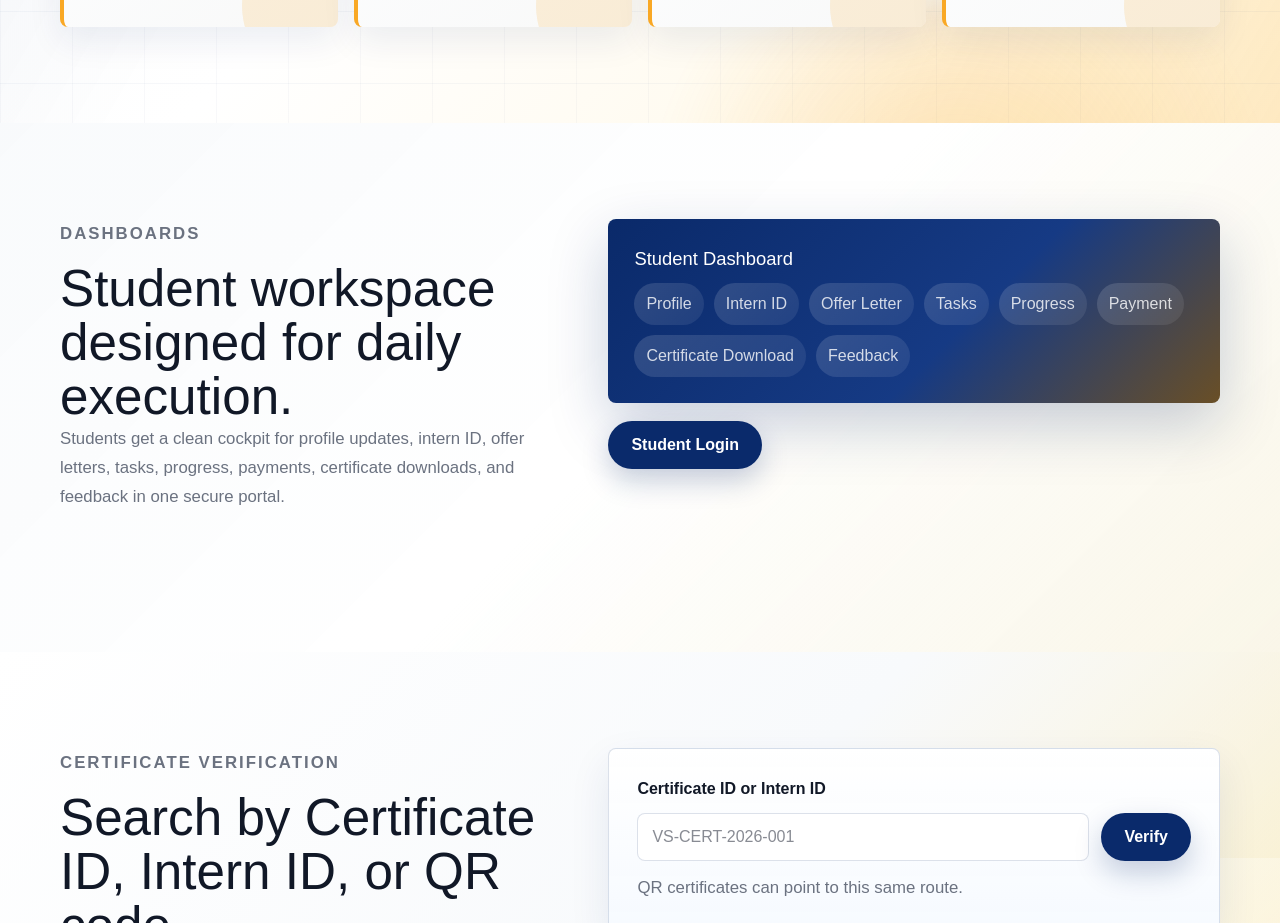
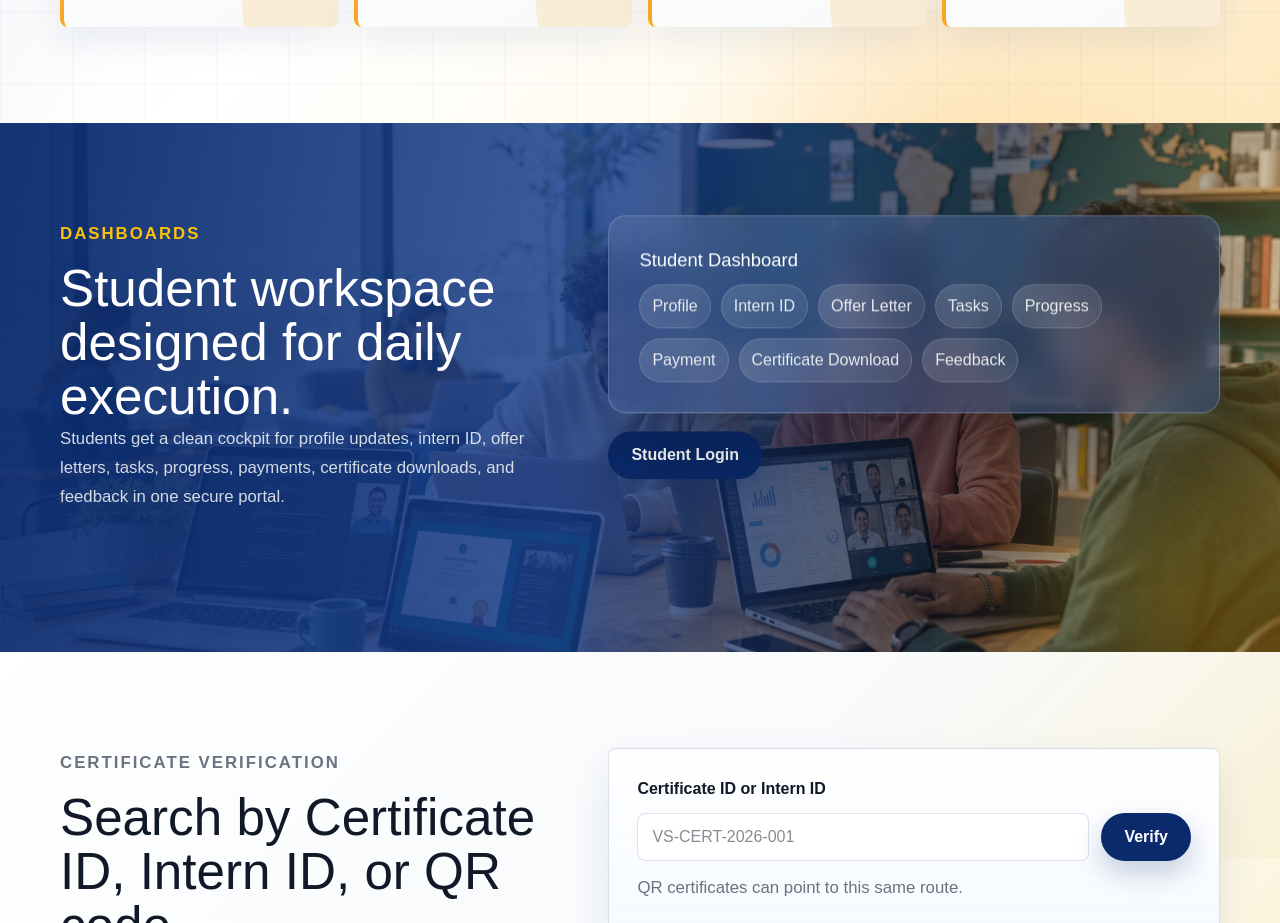
Before and after one commit to usha2151/veloraskills, a Next.js app: page / in a window 1280 px wide. Shown: the part 3942-4865 px from the top of the page. Built offline with nearby package versions, Linux system fonts and the light colour scheme.

Commit message:
updatess

```diff
--- a/src/app/globals.css
+++ b/src/app/globals.css
@@ -999,7 +999,63 @@ textarea {
   gap: 18px;
 }
 
+.section--dashboard-showcase {
+  position: relative;
+  overflow: hidden;
+  color: #ffffff;
+  background:
+    linear-gradient(100deg, rgba(10, 42, 107, 0.96) 0%, rgba(22, 61, 140, 0.82) 46%, rgba(17, 24, 39, 0.62) 74%, rgba(249, 168, 37, 0.3) 100%),
+    url("/internship-hero.png") center center / cover no-repeat;
+}
+
+.section--dashboard-showcase::before {
+  content: "";
+  position: absolute;
+  inset: 0;
+  background:
+    linear-gradient(rgba(255, 255, 255, 0.09) 1px, transparent 1px),
+    linear-gradient(90deg, rgba(255, 255, 255, 0.07) 1px, transparent 1px);
+  background-size: 78px 78px;
+  opacity: 0.22;
+}
+
+.section--dashboard-showcase::after {
+  content: "";
+  position: absolute;
+  right: -110px;
+  bottom: -160px;
+  width: 430px;
+  height: 430px;
+  border-radius: 50%;
+  background: radial-gradient(circle, rgba(255, 193, 7, 0.28), transparent 68%);
+  animation: dashboardGlow 6s ease-in-out infinite;
+}
+
+.section--dashboard-showcase .container {
+  position: relative;
+  z-index: 1;
+}
+
+.section--dashboard-showcase .section-heading h2 {
+  color: #ffffff;
+  text-shadow: 0 18px 44px rgba(0, 0, 0, 0.22);
+}
+
+.section--dashboard-showcase .section-heading p:not(.eyebrow) {
+  color: rgba(255, 255, 255, 0.82);
+}
+
+.section--dashboard-showcase .eyebrow {
+  color: #ffc107;
+}
+
+.section--dashboard-showcase .dashboard-preview {
+  animation: floatPanel 5.8s ease-in-out infinite;
+}
+
 .dashboard-preview article {
+  position: relative;
+  overflow: hidden;
   border-radius: 8px;
   padding: 26px;
   background:
@@ -1007,6 +1063,26 @@ textarea {
     var(--dark);
   color: #ffffff;
   box-shadow: 0 22px 60px rgba(10, 42, 107, 0.22);
+}
+
+.section--dashboard-showcase .dashboard-preview article {
+  border: 1px solid rgba(255, 255, 255, 0.22);
+  border-radius: 18px;
+  padding: 30px;
+  background:
+    linear-gradient(145deg, rgba(255, 255, 255, 0.18), rgba(255, 255, 255, 0.08)),
+    rgba(10, 42, 107, 0.48);
+  box-shadow: 0 34px 90px rgba(0, 0, 0, 0.28);
+  backdrop-filter: blur(16px) saturate(1.2);
+}
+
+.section--dashboard-showcase .dashboard-preview article::after {
+  content: "";
+  position: absolute;
+  inset: 0;
+  background: linear-gradient(115deg, transparent 0%, rgba(255, 255, 255, 0.16) 42%, transparent 66%);
+  transform: translateX(-120%);
+  animation: scanLight 5.5s ease-in-out infinite;
 }
 
 .dashboard-preview h3 {
@@ -1031,6 +1107,21 @@ textarea {
   padding: 9px 12px;
   color: rgba(255, 255, 255, 0.8);
   background: linear-gradient(135deg, rgba(255, 255, 255, 0.14), rgba(255, 255, 255, 0.07));
+}
+
+.section--dashboard-showcase .chip-list span {
+  border: 1px solid rgba(255, 255, 255, 0.14);
+  color: rgba(255, 255, 255, 0.88);
+  transition:
+    background 180ms ease,
+    color 180ms ease,
+    transform 180ms ease;
+}
+
+.section--dashboard-showcase .chip-list span:hover {
+  color: #111827;
+  background: #ffc107;
+  transform: translateY(-2px);
 }
 
 .form-panel {
@@ -2377,6 +2468,19 @@ td {
   72%,
   100% {
     transform: translateX(120%);
+  }
+}
+
+@keyframes dashboardGlow {
+  0%,
+  100% {
+    opacity: 0.55;
+    transform: scale(1);
+  }
+
+  50% {
+    opacity: 0.9;
+    transform: scale(1.08);
   }
 }
 
--- a/src/app/page.js
+++ b/src/app/page.js
@@ -124,7 +124,7 @@ export default function Home() {
           </div>
         </section>
 
-        <section className="section" id="dashboard">
+        <section className="section section--dashboard-showcase" id="dashboard">
           <div className="container dashboard-layout">
             <div className="section-heading section-heading--left">
               <p className="eyebrow">Dashboards</p>
```
